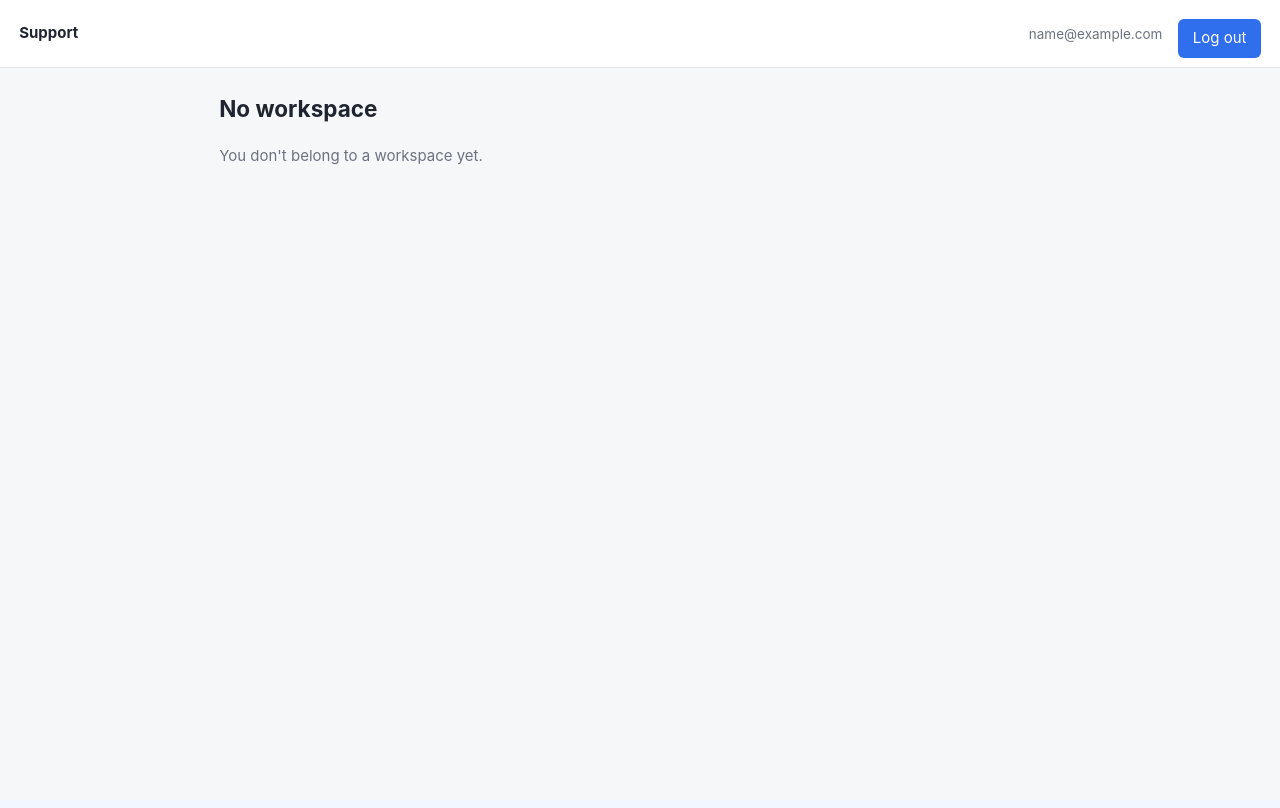
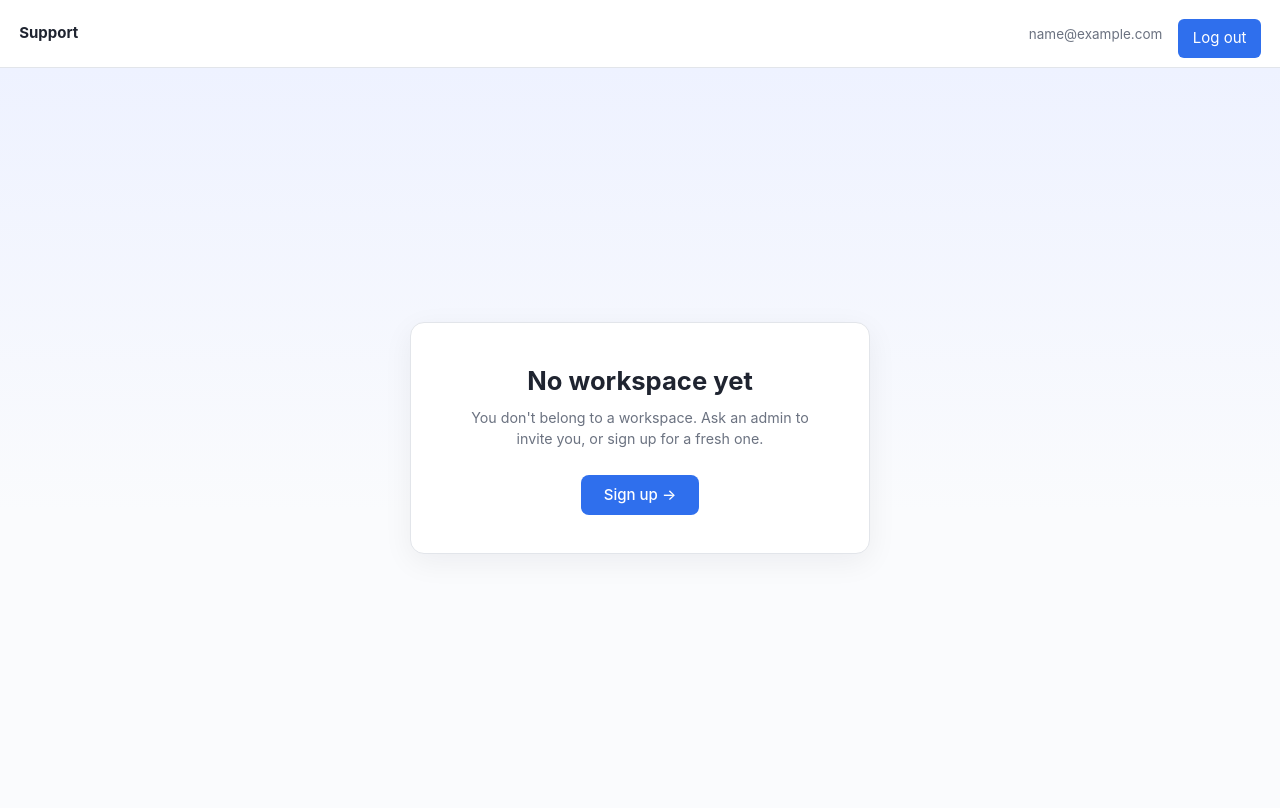
Before and after one commit to Priyak5/intercom, a Django app: page / in a window 1280 px wide. Before the commit the page ends 165 px from the top, so only its background shows below. Run offline with Django 5.2, Linux system fonts and the light colour scheme; the visitor is signed in with stand-in values (Sample User, id 1); parts of the project's set-up code (start-up, migrations or seed data) failed here and were passed over.

Commit message:
[UI] fix post login page

```diff
--- a/static/css/app.css
+++ b/static/css/app.css
@@ -42,6 +42,28 @@ body {
    centered narrow column. See templates/inbox/inbox.html body_class="inbox-full". */
 body.inbox-full .content { max-width: 100%; margin: 0.8rem auto; padding: 0 1rem; }
 body.inbox-full .inbox { height: calc(100vh - 120px); }
+
+/* Dashboard: single centred welcome card, vertically anchored below the topbar. */
+body.dashboard-hero .content {
+  max-width: 100%; margin: 0; padding: 0;
+  min-height: calc(100vh - 60px);
+  display: flex; align-items: center; justify-content: center;
+  background: linear-gradient(180deg, #eef2ff 0%, #fafbfd 60%);
+}
+.dash-card {
+  background: #fff; border: 1px solid var(--border); border-radius: 14px;
+  padding: 2.4rem 2.6rem; text-align: center;
+  box-shadow: 0 8px 30px rgba(15, 23, 42, 0.06);
+  max-width: 460px;
+}
+.dash-title { margin: 0 0 0.4rem; font-size: 1.6rem; }
+.dash-sub   { margin: 0 0 1.6rem; color: var(--muted); font-size: 0.95em; }
+.dash-cta {
+  display: inline-flex; align-items: center; height: 40px;
+  padding: 0 1.4rem; background: var(--accent); color: #fff;
+  border-radius: 8px; font-weight: 500; text-decoration: none;
+}
+.dash-cta:hover { filter: brightness(0.95); text-decoration: none; }
 
 /* --- auth pages --- */
 body.auth { display: flex; min-height: 100vh; align-items: center; justify-content: center; }
--- a/templates/dashboard.html
+++ b/templates/dashboard.html
@@ -1,15 +1,18 @@
 {% extends "base.html" %}
 {% block title %}Dashboard{% endblock %}
+{% block body_class %}dashboard-hero{% endblock %}
 {% block content %}
-{% if current_workspace %}
-<h2>{{ current_workspace.name }}</h2>
-<p>Signed in as {{ user.email }} ({{ current_membership.role }}).</p>
-<p class="muted">The unified inbox arrives in Phase 2. For now:</p>
-{% if current_membership.role == 'admin' %}
-<p><a class="btn" href="{% url 'team' %}">Manage team →</a></p>
-{% endif %}
-{% else %}
-<h2>No workspace</h2>
-<p class="muted">You don't belong to a workspace yet.</p>
-{% endif %}
+<div class="dash-card">
+  {% if current_workspace %}
+    <h1 class="dash-title">Welcome to {{ current_workspace.name }}</h1>
+    <p class="dash-sub">Signed in as {{ user.email }}</p>
+    <a class="dash-cta" href="{% url 'inbox' %}">Open inbox →</a>
+  {% else %}
+    <h1 class="dash-title">No workspace yet</h1>
+    <p class="dash-sub">
+      You don't belong to a workspace. Ask an admin to invite you, or sign up for a fresh one.
+    </p>
+    <a class="dash-cta" href="{% url 'signup' %}">Sign up →</a>
+  {% endif %}
+</div>
 {% endblock %}
```
